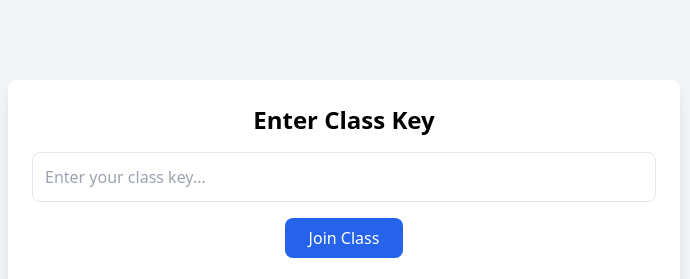
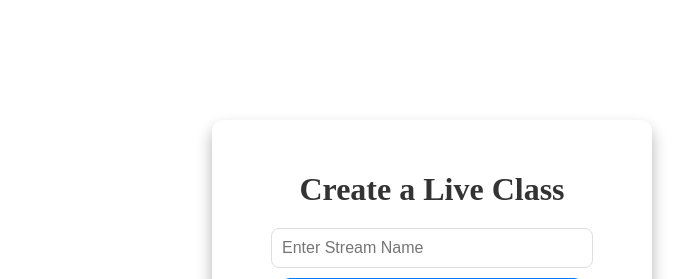
Before and after one commit to brlamit/D-Academe, a PHP site: page /D-Academe/Admin/Live-Class.php in a window 1280 px wide. Shown: the top 279 px of the page, without its empty margins (296-986 px from the left). Run offline with PHP 8.4, Linux system fonts and the light colour scheme.

Commit message:
Creating Live stream by admin

```diff
--- a/D-Academe/Admin/Live-Class.php
+++ b/D-Academe/Admin/Live-Class.php
@@ -1,109 +1,170 @@
+<?php
+define("LIVEPEER_API_KEY", "5027e304-ad2d-4b3f-b61e-623de34af076");
+
+// Initialize variables
+$streamDetails = null;
+$error = null;
+
+// Handle form submission
+if ($_SERVER['REQUEST_METHOD'] === 'POST') {
+    $streamName = trim($_POST['streamName'] ?? 'Live Class');
+
+    if (!empty($streamName)) {
+        $streamDetails = createLivepeerStream($streamName);
+
+        if (!$streamDetails || !isset($streamDetails['id'], $streamDetails['streamKey'])) {
+            $error = "Failed to create the stream. Please check your API key and try again.";
+        }
+    } else {
+        $error = "Stream name cannot be empty.";
+    }
+}
+
+// Function to create a new Livepeer stream
+function createLivepeerStream($streamName)
+{
+    $ch = curl_init();
+
+    curl_setopt($ch, CURLOPT_URL, "https://livepeer.com/api/stream");
+    curl_setopt($ch, CURLOPT_POST, 1);
+    curl_setopt($ch, CURLOPT_RETURNTRANSFER, 1);
+    curl_setopt($ch, CURLOPT_POSTFIELDS, json_encode([
+        "name" => $streamName,
+        "profiles" => [
+            ["name" => "720p", "bitrate" => 2000000, "fps" => 30, "width" => 1280, "height" => 720],
+            ["name" => "480p", "bitrate" => 1000000, "fps" => 30, "width" => 854, "height" => 480],
+            ["name" => "360p", "bitrate" => 500000, "fps" => 30, "width" => 640, "height" => 360]
+        ]
+    ]));
+    curl_setopt($ch, CURLOPT_HTTPHEADER, [
+        "Authorization: Bearer " . LIVEPEER_API_KEY,
+        "Content-Type: application/json"
+    ]);
+
+    $response = curl_exec($ch);
+
+    // Handle errors in the cURL request
+    if (curl_errno($ch)) {
+        curl_close($ch);
+        return null;
+    }
+
+    curl_close($ch);
+
+    // Decode response and return
+    return json_decode($response, true);
+}
+?>
+
 <!DOCTYPE html>
 <html lang="en">
 <head>
     <meta charset="UTF-8">
-    <meta name="viewport" content="width=device-width, initial-scale=1.0">
-    <title>Live Class</title>
-    <link href="https://cdn.jsdelivr.net/npm/tailwindcss@2.2.19/dist/tailwind.min.css" rel="stylesheet">
-</head>
-<body class="bg-gray-100">
-    <div class="max-w-2xl mx-auto my-20 p-6 bg-white shadow-lg rounded-lg">
-        <!-- Class Key Input Section -->
-        <div id="keySection" class="text-center">
-            <h2 class="text-2xl font-bold mb-4">Enter Class Key</h2>
-            <input type="text" id="classKey" class="w-full p-3 border rounded-lg mb-4 focus:outline-none focus:ring-2 focus:ring-blue-500" placeholder="Enter your class key...">
-            <button id="joinButton" onclick="validateKey()" class="px-6 py-2 bg-blue-600 text-white rounded-lg hover:bg-blue-700 focus:outline-none">
-                Join Class
-            </button>
-            <p id="errorMessage" class="text-red-500 hidden mt-2"></p>
-        </div>
-
-        <!-- Main Content Section -->
-        <div id="contentSection" class="">
-            <!-- Meeting Control Panel -->
-            <div class="flex justify-around items-center my-6">
-                <div class="flex flex-col items-center">
-                    <div class="bg-blue-500 p-3 rounded-full mb-2">
-                        <img src="https://img.icons8.com/ios-glyphs/30/ffffff/calendar.png" alt="Schedule Icon">
-                    </div>
-                    <button class="text-blue-500 font-semibold">Schedule</button>
-                </div>
-                <div class="flex flex-col items-center">
-                    <div class="bg-blue-500 p-3 rounded-full mb-2">
-                        <img src="https://img.icons8.com/ios-glyphs/30/ffffff/plus-math.png" alt="Join Icon">
-                    </div>
-                    <button class="text-blue-500 font-semibold">Join</button>
-                </div>
-                <div class="flex flex-col items-center">
-                    <div class="bg-orange-500 p-3 rounded-full mb-2">
-                        <img src="https://img.icons8.com/ios-glyphs/30/ffffff/video-conference.png" alt="Host Icon">
-                    </div>
-                    <button class="text-orange-500 font-semibold">Host</button>
-                </div>
-            </div>
-            <!-- Personal Meeting ID -->
-            <div class="text-center my-6">
-                <p class="text-lg font-bold">Personal Meeting ID</p>
-                <p class="text-2xl font-mono">953 712 2824</p>
-                <button onclick="copyToClipboard('953 712 2824')" class="mt-2 text-sm text-blue-600 hover:underline">Copy ID</button>
-            </div>
-
-            <!-- Live Stream Section -->
-            <div class="mb-6">
-                <video id="liveStream" controls autoplay class="w-full rounded-lg shadow-md"></video>
-            </div>
-        </div>
-    </div>
-
-    <script>
-        async function validateKey() {
-            const classKey = document.getElementById('classKey').value.trim();
-            const joinButton = document.getElementById('joinButton');
-            const errorMessage = document.getElementById('errorMessage');
-
-            if (!classKey) {
-                errorMessage.innerText = "Please enter a valid class key.";
-                errorMessage.classList.remove("hidden");
-                return;
-            }
-
-            errorMessage.classList.add("hidden");
-            joinButton.disabled = true;
-            joinButton.innerText = "Validating...";
-
-            try {
-                // Fetch the stream URL from proxy.php
-                const response = await fetch(`/proxy.php?classKey=${classKey}`);
-                if (!response.ok) {
-                    throw new Error("Invalid class key or stream not found.");
-                }
-
-                const streamData = await response.json();
-
-                if (streamData.streamUrl) {
-                    // Hide class key input and show video stream section
-                    document.getElementById('keySection').classList.add('hidden');
-                    document.getElementById('contentSection').classList.remove('hidden');
-
-                    const video = document.getElementById('liveStream');
-                    video.src = streamData.streamUrl;  // Use streamUrl from proxy.php
-                } else {
-                    throw new Error("Stream is not currently active.");
-                }
-            } catch (error) {
-                errorMessage.innerText = error.message;
-                errorMessage.classList.remove("hidden");
-            } finally {
-                joinButton.disabled = false;
-                joinButton.innerText = "Join Class";
-            }
+    <meta name="viewport" content="centre , initial-scale=1.0">
+    <title>Create Live Class</title>
+    <style>
+              body {
+            margin-top: 100px;
+            justify-content: center;
+        }
+        header {
+            background: rgba(0, 0, 0, 0.8);
+            backdrop-filter: blur(10px);
+            transition: background-color 0.3s ease;
+            z-index: 50;
+        }
+        .container {
+            margin-top: 120px;
+            margin-left: 500px;
         }
 
-        function copyToClipboard(text) {
-            navigator.clipboard.writeText(text).then(() => {
-                alert('Copied to clipboard!');
-            });
+.container {
+    text-align: center;
+    background: rgba(255, 255, 255, 0.9);
+    padding: 30px 20px;
+    box-shadow: 0 8px 15px rgba(0, 0, 0, 0.3);
+    border-radius: 12px;
+    width: 90%; /* Adjust the width as needed */
+    max-width: 400px; /* Ensures the box doesn’t stretch too wide */
+}
+
+        .container {
+            text-align: center;
+            background: rgba(255, 255, 255, 0.9);
+            padding: 30px 20px;
+            box-shadow: 0 8px 15px rgba(0, 0, 0, 0.3);
+            border-radius: 12px;
         }
-    </script>
+        h1 {
+            color: #333;
+            margin-bottom: 20px;
+        }
+        input, button {
+            padding: 10px;
+            margin: 10px;
+            font-size: 16px;
+            width: 80%;
+            max-width: 300px;
+            display: block;
+            margin-left: auto;
+            margin-right: auto;
+            border-radius: 8px;
+        }
+        input {
+            border: 1px solid #ddd;
+            transition: border-color 0.3s;
+        }
+        input:focus {
+            border-color: #007BFF;
+            outline: none;
+            box-shadow: 0 0 8px rgba(0, 123, 255, 0.5);
+        }
+        button {
+            background: #007BFF;
+            color: #fff;
+            border: none;
+            cursor: pointer;
+            transition: background 0.3s, transform 0.2s;
+        }
+        button:hover {
+            background: #0056b3;
+            transform: scale(1.05);
+        }
+        .details {
+            margin-top: 20px;
+            padding: 15px;
+            border: 1px solid #ddd;
+            background-color: #f9f9f9;
+            text-align: left;
+            display: inline-block;
+        }
+        .error {
+            color: red;
+            margin-top: 10px;
+        }
+    </style>
+</head>
+<body>
+    <div class="container">
+        <h1>Create a Live Class</h1>
+        <form method="POST" action="">
+            <input type="text" name="streamName" placeholder="Enter Stream Name" required />
+            <button type="submit">Create Stream</button>
+        </form>
+
+        <?php if ($error): ?>
+            <div class="error"><?= htmlspecialchars($error) ?></div>
+        <?php endif; ?>
+
+        <?php if ($streamDetails): ?>
+            <div class="details">
+                <h2>Stream Created Successfully!</h2>
+                <p><strong>Stream Name:</strong> <?= htmlspecialchars($streamDetails['name']) ?></p>
+                <p><strong>Stream ID:</strong> <?= htmlspecialchars($streamDetails['id']) ?></p>
+                <p><strong>RTMP URL:</strong> rtmp://rtmp.livepeer.com/live</p>
+                <p><strong>Stream Key:</strong> <?= htmlspecialchars($streamDetails['streamKey']) ?></p>
+            </div>
+        <?php endif; ?>
+    </div>
 </body>
 </html>
```
